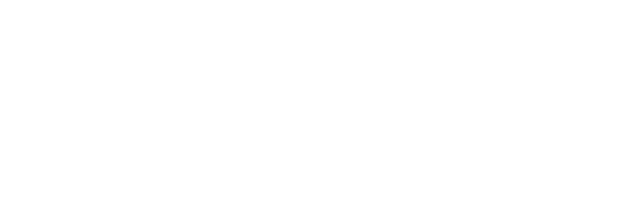
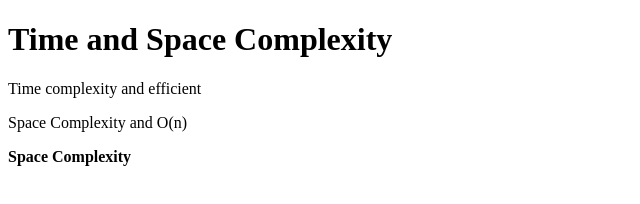
Before and after one commit to acciojob/time-and-space-complexity-Pandeysuryansh, a website: page main.html in a window 1280 px wide. Shown: the whole page, without its empty margins (0-640 px from the left). Drawn offline with Linux system fonts and the light colour scheme.

Commit message:
created a submission

```diff
--- a/main.html
+++ b/main.html
@@ -8,6 +8,10 @@
 
 <body>
 	<!-- the entire body must be written by student -->
+	<h1>Time and Space Complexity</h1>
+	<p>Time complexity and efficient</p>
+	<p>Space Complexity and O(n)</p>
+	<b>Space Complexity</b>
     <script type="text/javascript" src="./script.js">
 </script>
 
```
